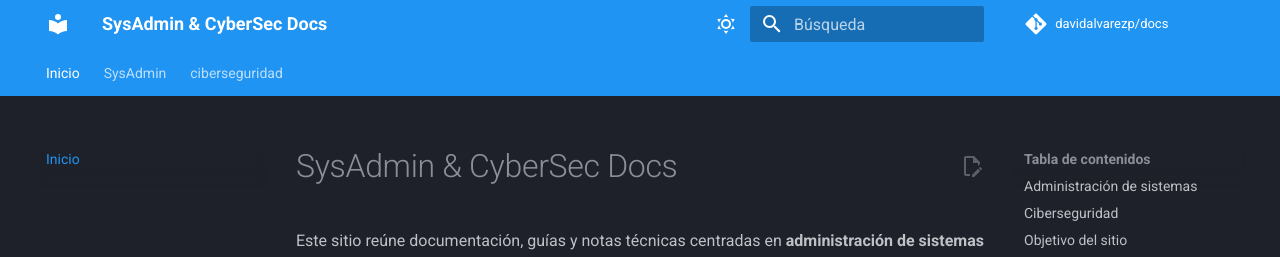
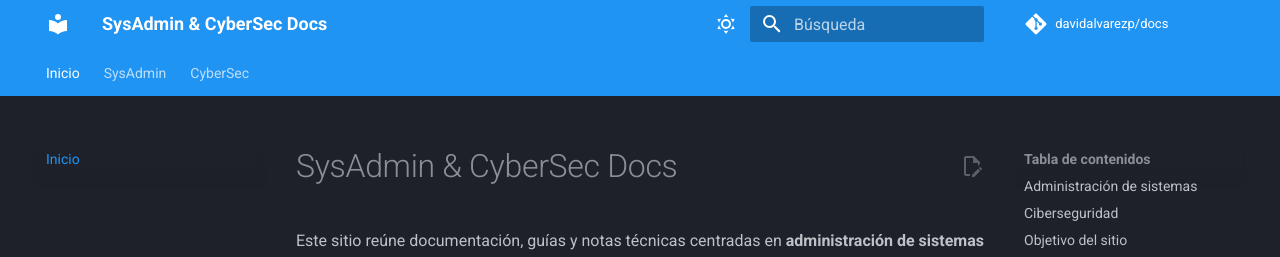
Before and after one commit to davidalvarezp/docs, an MkDocs documentation site: the page built from docs/index.md, in a window 1280 px wide and 900 px high. Shown: the top 257 px of the window. Built offline with MkDocs 1.6.1 and Material for MkDocs 9.7.7, drawn with Linux system fonts in a browser that asks for light colours; comment, search, counter and statistics services are not loaded; some of the changed lines change nothing that is shown.

Commit message:
update cybersec

```diff
--- a/mkdocs.yml
+++ b/mkdocs.yml
@@ -38,7 +38,7 @@ nav:
       - Lenguajes de Marcas: sysadmin/web/lenguajes-marcas/index.md
       - Aplicaciones Web: sysadmin/web/aplicaciones-web/index.md
 
-  - ciberseguridad: cybersec/index.md
+  - CyberSec: cybersec/index.md
 
 theme:
   name: material
```
